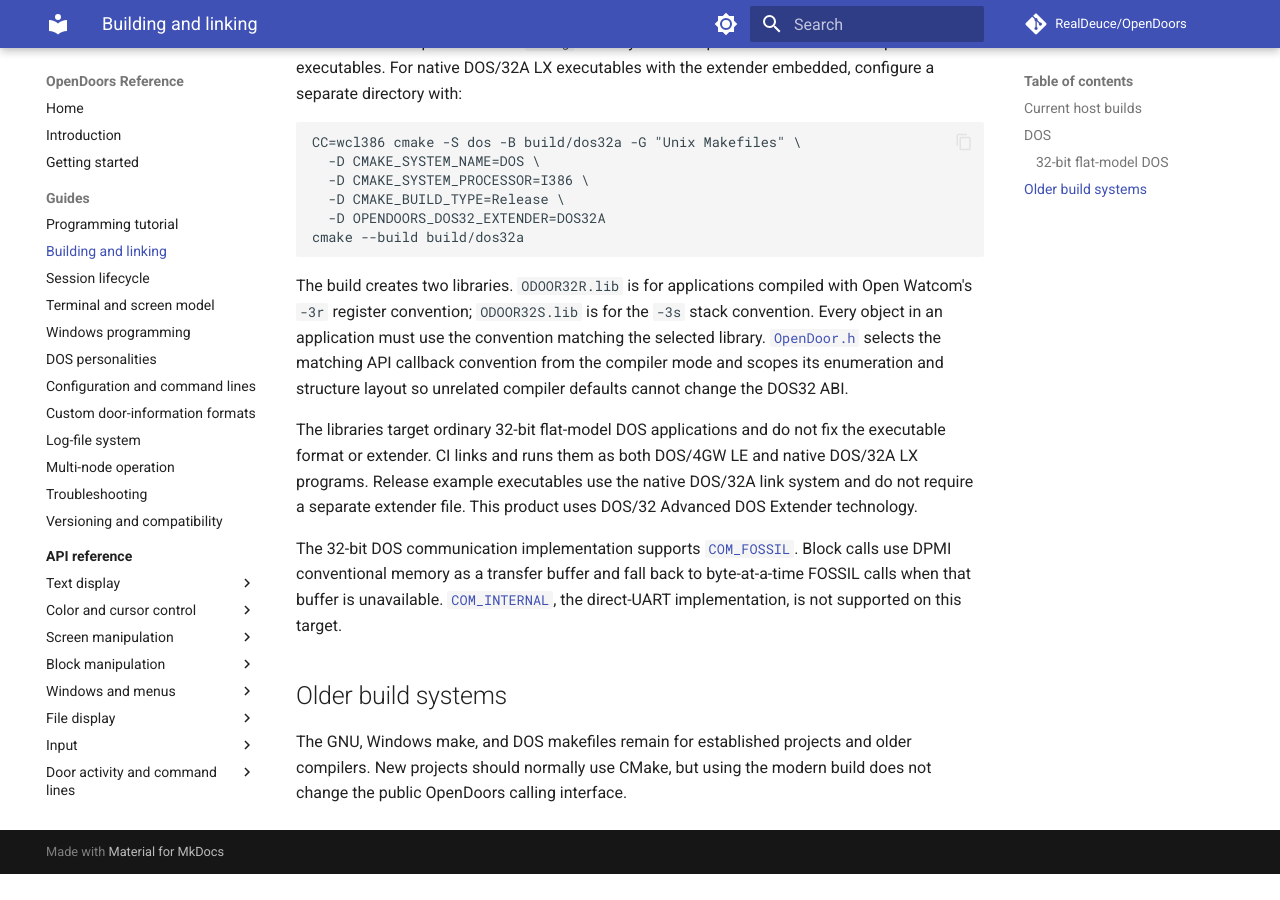
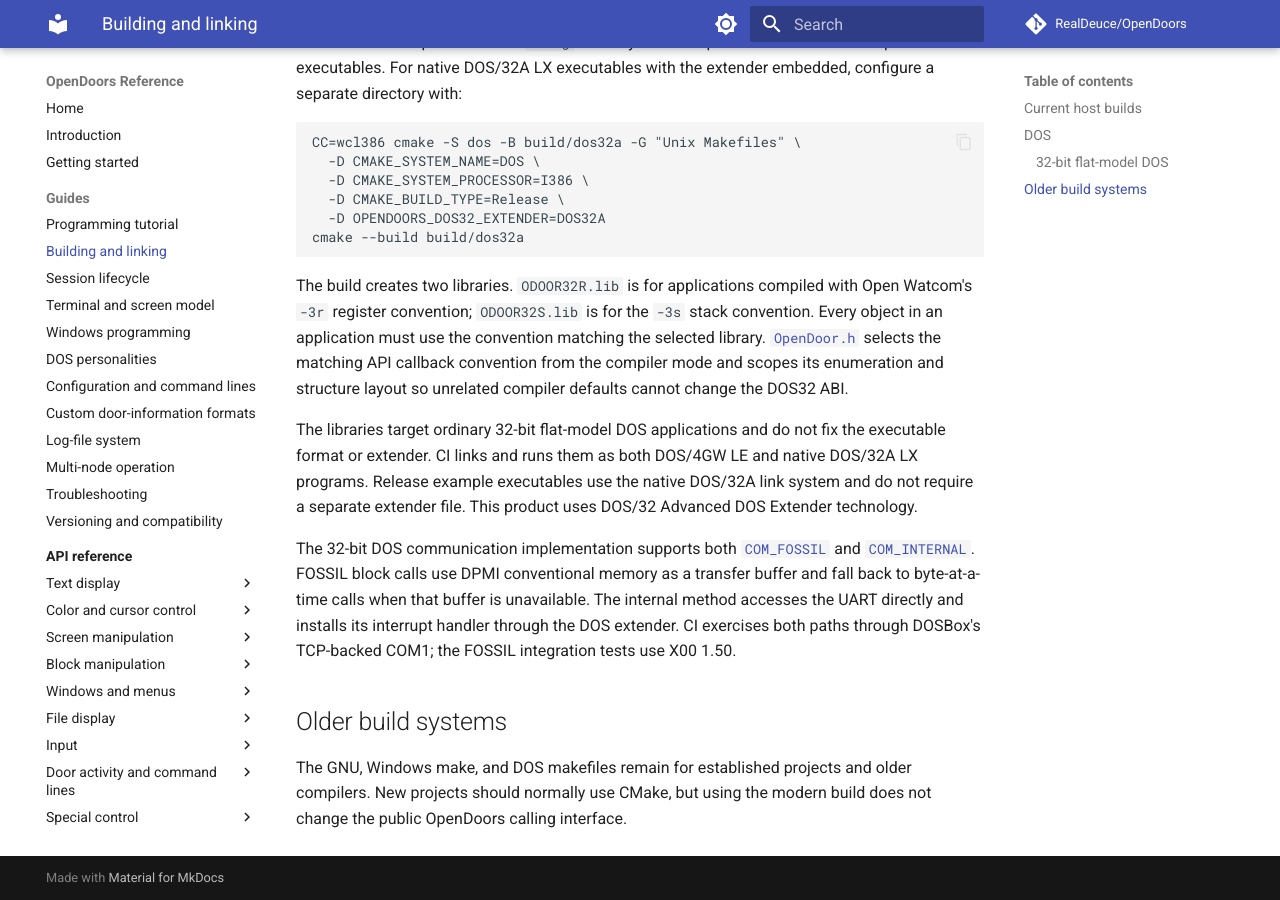
Before and after one commit to RealDeuce/OpenDoors, an MkDocs documentation site: the page built from docs/guides/building.md, in a window 1280 px wide and 900 px high, scrolled down 1902 px. Built offline with MkDocs 1.6.1 and Material for MkDocs 9.7.7, drawn with Linux system fonts in a browser that asks for light colours; comment, search, counter and statistics services are not loaded; before the commit the page ends 2776 px from its top, so only the background shows below that.

Commit message:
Add DOS and DOS32 serial acceptance coverage
Enable and test the DOS32 protected-mode UART backend under DOS/4GW and DOS/32A, and exercise the FOSSIL path with X00 across both calling conventions. Add the DOSBox serial controller and fix the DOS32 DTA packing exposed by the new tests.

```diff
--- a/docs/guides/building.md
+++ b/docs/guides/building.md
@@ -121,12 +121,14 @@
 native DOS/32A link system and do not require a separate extender file. This
 product uses DOS/32 Advanced DOS Extender technology.
 
-The 32-bit DOS communication implementation supports
-[`COM_FOSSIL`](../reference/constants/session.md#communication-methods).
-Block calls use DPMI conventional memory as a transfer buffer and fall back to
-byte-at-a-time FOSSIL calls when that buffer is unavailable.
-[`COM_INTERNAL`](../reference/constants/session.md#communication-methods), the
-direct-UART implementation, is not supported on this target.
+The 32-bit DOS communication implementation supports both
+[`COM_FOSSIL`](../reference/constants/session.md#communication-methods) and
+[`COM_INTERNAL`](../reference/constants/session.md#communication-methods).
+FOSSIL block calls use DPMI conventional memory as a transfer buffer and fall
+back to byte-at-a-time calls when that buffer is unavailable. The internal
+method accesses the UART directly and installs its interrupt handler through
+the DOS extender. CI exercises both paths through DOSBox's TCP-backed COM1;
+the FOSSIL integration tests use X00 1.50.
 
 ## Older build systems
 
```
Also changed, not shown: README.md (+2 -3 lines), TODO.md (+9 -0 lines), docs/guides/configuration.md (+1 -1 lines), docs/reference/constants/session.md (+4 -4 lines), docs/reference/control/connection.md (+3 -4 lines), 10 other files.
